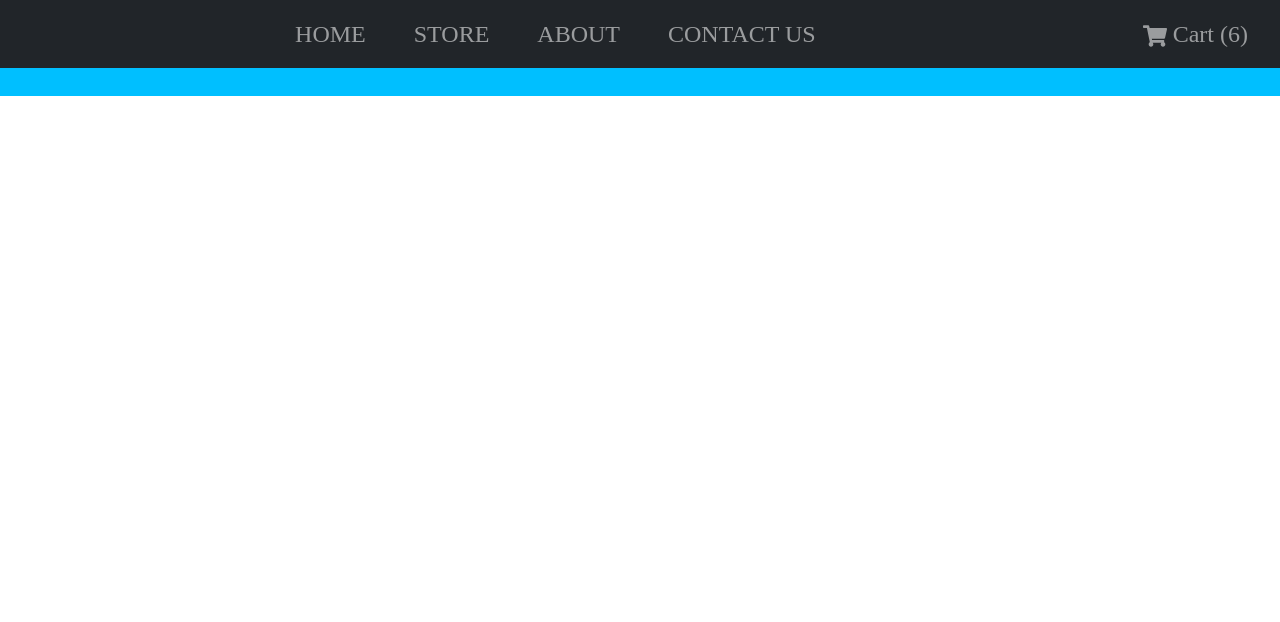
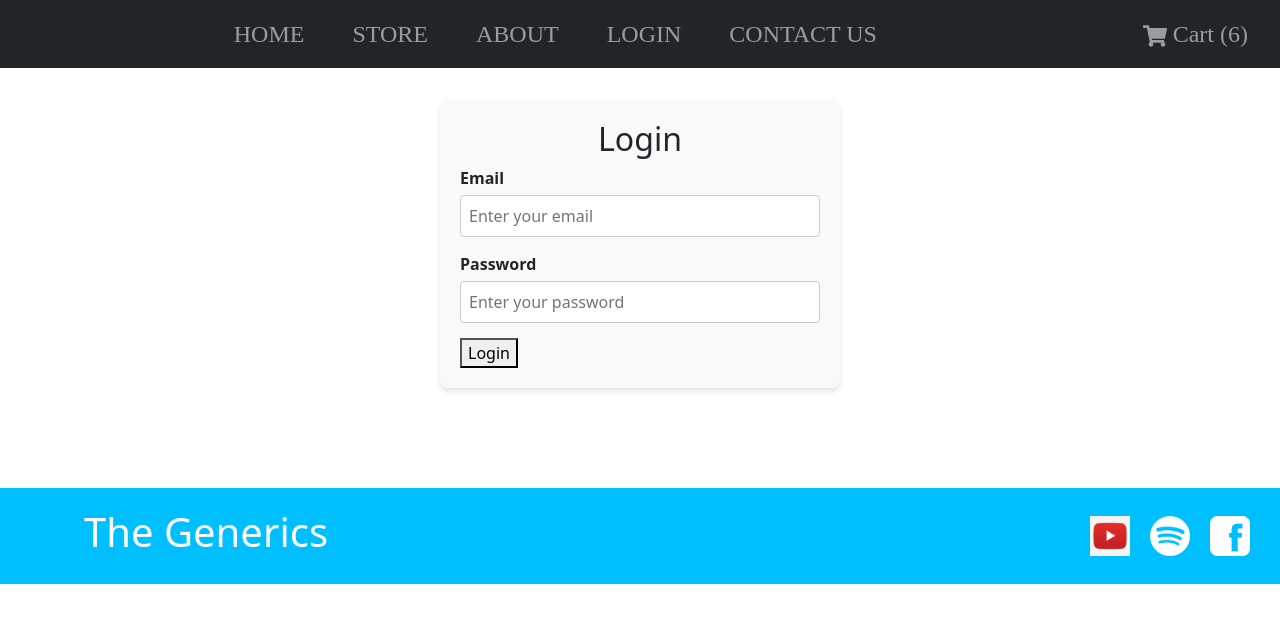
Before and after one commit to PujaPKS/Building_Ecommerce_Website_ReactJs, a React (Vite) app in the folder Final/: page /login in a window 1280 px wide. Shown: the top 622 px of the page. Built offline with nearby package versions, Linux system fonts and the light colour scheme.

Commit message:
Adding Login to Ecommerce

```diff
--- a/Final/src/App.jsx
+++ b/Final/src/App.jsx
@@ -8,6 +8,7 @@ import About from "./components/about/About";
 import Cart from "./components/cart/Cart";
 import ContactUs from "./components/contact/ContactUs";
 import ProductDetail from "./components/product/ProductDetail";
+import Login from "./components/login/Login";
 
 function App() {
   const [showCart, setShowCart] = useState(false);
@@ -25,6 +26,7 @@ function App() {
         <Route path="/store" element={<Store toggleCart={toggleCart}/>} />
         <Route path="/about" element={<About />} />
         <Route path="/contact" element={<ContactUs />} />
+        <Route path="/login" element = {<Login />} />
         <Route path="/product/:productId" element={<ProductDetail />} />
       </Routes>
       <Footer />
--- a/Final/src/components/header/Header.jsx
+++ b/Final/src/components/header/Header.jsx
@@ -15,6 +15,7 @@ const Header = ({ toggleCart }) => {
         <Nav.Link as={Link} to="/" className="mx-3">HOME</Nav.Link>
           <Nav.Link as={Link} to="/store" className="mx-3">STORE</Nav.Link>
           <Nav.Link as={Link} to="/about" className="mx-3">ABOUT</Nav.Link>
+          <Nav.Link as={Link} to="/login" className="mx-3">LOGIN</Nav.Link>
           <Nav.Link as={Link} to="/contact" className="mx-3">CONTACT US</Nav.Link>
         </Nav>
         <Nav className="ms-auto"> {/* Right-aligning the cart icon */}
--- /dev/null
+++ b/Final/src/components/login/Login.css
@@ -0,0 +1,37 @@
+.login-container{
+    max-width: 400px;
+    margin: 100px auto;
+    padding: 20px;
+    background-color: #f9f9f9;
+    border-radius: 8px;
+    box-shadow: 0 4px 6px rgba(0, 0, 0, 0.1);
+}
+
+h2 {
+    text-align: center;
+    margin-bottom: 20px;
+}
+
+.form-group {
+    margin-bottom: 15px;
+}
+
+label {
+    display: block;
+    margin-bottom: 5px;
+    font-weight: bold;
+}
+
+input {
+    width: 100%;
+    padding: 8px;
+    margin-top: 5px;
+    border-radius: 4px;
+    border: 1px solid #ccc;
+}
+
+.error-message {
+    color: red;
+    text-align: center;
+    margin-bottom: 15px;
+}
--- /dev/null
+++ b/Final/src/components/login/Login.jsx
@@ -0,0 +1,153 @@
+// //Made a basic Form and when ever user logins in console statement works
+// import React, { useState } from 'react';
+// import './Login.css';
+
+// const Login = () => {
+//   const [email, setEmail] = useState('');
+//   const [password, setPassword] = useState('');
+//   const [error, setError] = useState('');
+
+//   const handleLogin = (e) => {
+//     e.preventDefault();
+
+//     // Basic form validation
+//     if (!email || !password) {
+//       setError('Please fill in both email and password.');
+//       return;
+//     }
+
+//     // Simulated a successful login
+//     console.log('Logged in with:', email, password);
+//     setError('');
+//   };
+
+//   return (
+//     <div className="login-container">
+//       <h2>Login</h2>
+//       {error && <div className="error-message">{error}</div>}
+//       <form onSubmit={handleLogin}>
+//         <div className="form-group">
+//           <label htmlFor="email">Email</label>
+//           <input
+//             type="email"
+//             id="email"
+//             value={email}
+//             onChange={(e) => setEmail(e.target.value)}
+//             required
+//             placeholder="Enter your email"
+//           />
+//         </div>
+//         <div className="form-group">
+//           <label htmlFor="password">Password</label>
+//           <input type="password"
+//             id="password"
+//             value={password}
+//             onChange={(e) => setPassword(e.target.value)}
+//             required
+//             placeholder="Enter your password"
+//           />
+//         </div>
+//         <button type="submit">Login</button>
+//       </form>
+//     </div>
+//   );
+// };
+
+// export default Login;
+
+
+
+//When user is logged in, we want to redirect them to the store page
+import React, { useState, useContext } from 'react';
+import { useNavigate } from 'react-router-dom';
+import AuthContext from '../../context/AuthContext';
+import './Login.css';
+
+const Login = () => {
+  const [email, setEmail] = useState('');
+  const [password, setPassword] = useState('');
+  const [error, setError] = useState('');
+  const [isLoading, setIsLoading] = useState(false);
+
+  const authCtx = useContext(AuthContext);
+  const navigate = useNavigate();
+
+  const handleLogin = async (e) => {
+    e.preventDefault();
+
+    setError('');
+    setIsLoading(true);
+
+    try {
+      const response = await fetch(
+        'https://identitytoolkit.googleapis.com/v1/accounts:signInWithPassword?key=AIzaSyAwU5zxtzpVyUmBs3_cIVt7rlHwM-mARzc',
+        {
+          method: 'POST',
+          body: JSON.stringify({
+            email,
+            password,
+            returnSecureToken: true,
+          }),
+          headers: {
+            'Content-Type': 'application/json',
+          },
+        }
+      );
+
+      const data = await response.json();
+
+      setIsLoading(false);
+
+      if (!response.ok) {
+        const errorMessage =
+          data.error?.message || 'Authentication failed. Please try again.';
+        throw new Error(errorMessage);
+      }
+
+      // Saved token and email in context and local storage
+      authCtx.login(data.idToken, data.email);
+
+      // Redirected to store page
+      navigate('/store');
+    } catch (err) {
+      setIsLoading(false);
+      setError(err.message);
+    }
+  };
+
+  return (
+    <div className="login-container">
+      <h2>Login</h2>
+      {error && <div className="error-message">{error}</div>}
+      <form onSubmit={handleLogin}>
+        <div className="form-group">
+          <label htmlFor="email">Email</label>
+          <input
+            type="email"
+            id="email"
+            value={email}
+            onChange={(e) => setEmail(e.target.value)}
+            required
+            placeholder="Enter your email"
+          />
+        </div>
+        <div className="form-group">
+          <label htmlFor="password">Password</label>
+          <input
+            type="password"
+            id="password"
+            value={password}
+            onChange={(e) => setPassword(e.target.value)}
+            required
+            placeholder="Enter your password"
+          />
+        </div>
+        <button type="submit" disabled={isLoading}>
+          {isLoading ? 'Logging in...' : 'Login'}
+        </button>
+      </form>
+    </div>
+  );
+};
+
+export default Login;
--- /dev/null
+++ b/Final/src/context/AuthContext.js
@@ -0,0 +1,5 @@
+import { createContext } from 'react';
+
+const AuthContext = createContext();
+
+export default AuthContext;
--- /dev/null
+++ b/Final/src/context/AuthProvider.jsx
@@ -0,0 +1,42 @@
+import React, { useState } from 'react';
+import AuthContext from './AuthContext';
+
+function AuthProvider({ children }) {
+  const [token, setToken] = useState(localStorage.getItem('token'));
+  const [loggedUserEmail, setLoggedUserEmail] = useState(
+    localStorage.getItem('loggedUserEmail')
+  );
+
+  const isLoggedIn = !!token;
+
+  // Functions to handle login and logout
+  const handleLogin = (token, email) => {
+    setToken(token);
+    localStorage.setItem('token', token);
+    setLoggedUserEmail(email);
+    localStorage.setItem('loggedUserEmail', email);
+  };
+
+  const handleLogout = () => {
+    setToken(null);
+    localStorage.removeItem('token');
+    localStorage.removeItem('loggedUserEmail');
+  };
+
+  // Provide values to the context
+  const ctxValue = {
+    token: token,
+    email: loggedUserEmail,
+    isLoggedIn: isLoggedIn,
+    login: handleLogin,
+    logout: handleLogout,
+  };
+
+  return (
+    <AuthContext.Provider value={ctxValue}>
+      {children}
+    </AuthContext.Provider>
+  );
+}
+
+export default AuthProvider;
--- a/Final/src/main.jsx
+++ b/Final/src/main.jsx
@@ -4,11 +4,14 @@ import App from './App.jsx'
 import './index.css'
 import 'bootstrap/dist/css/bootstrap.min.css'; // Added this line to import Bootstrap CSS
 import CartProvider from './context/CartProvider.jsx';
+import AuthProvider from './context/AuthProvider.jsx';
 
 createRoot(document.getElementById('root')).render(
   <StrictMode>
-    <CartProvider>
-      <App />
-    </CartProvider>
+    <AuthProvider>
+      <CartProvider>
+        <App />
+      </CartProvider>
+    </AuthProvider>
   </StrictMode>,
 )
```
